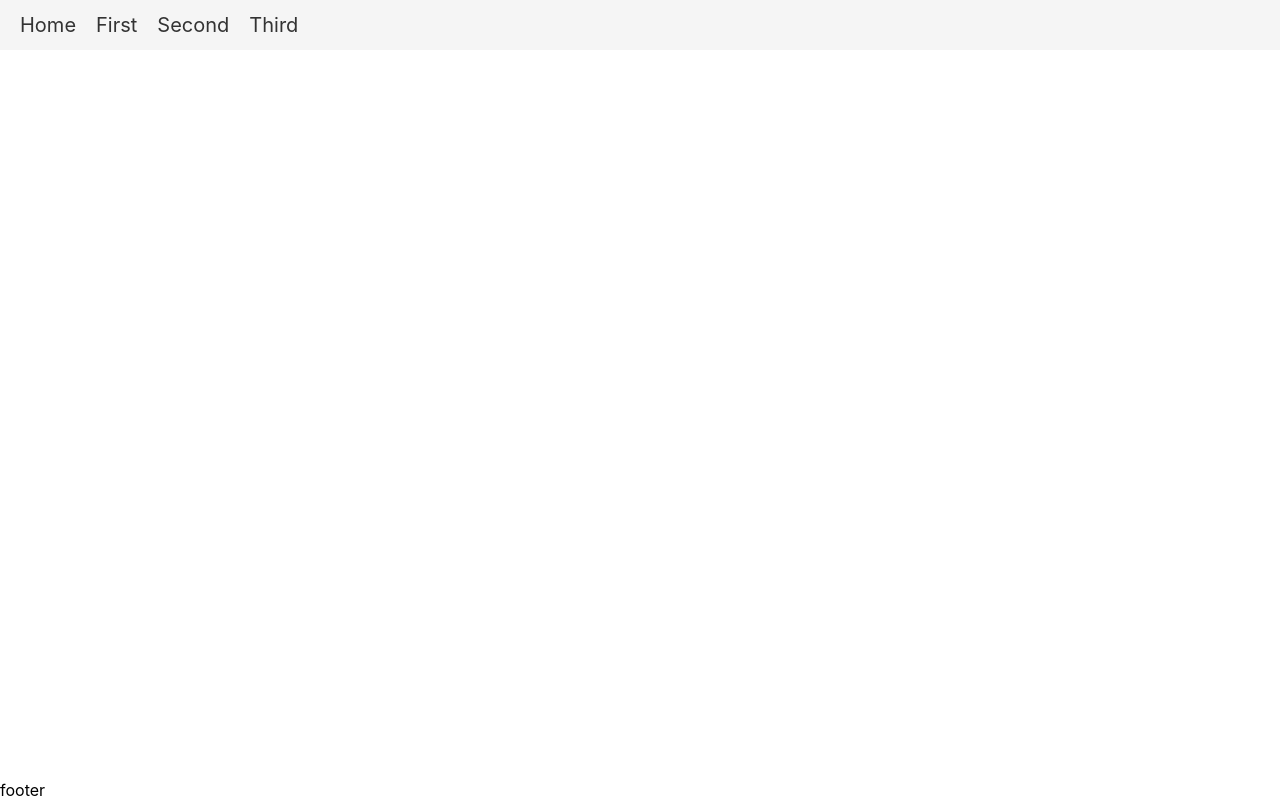
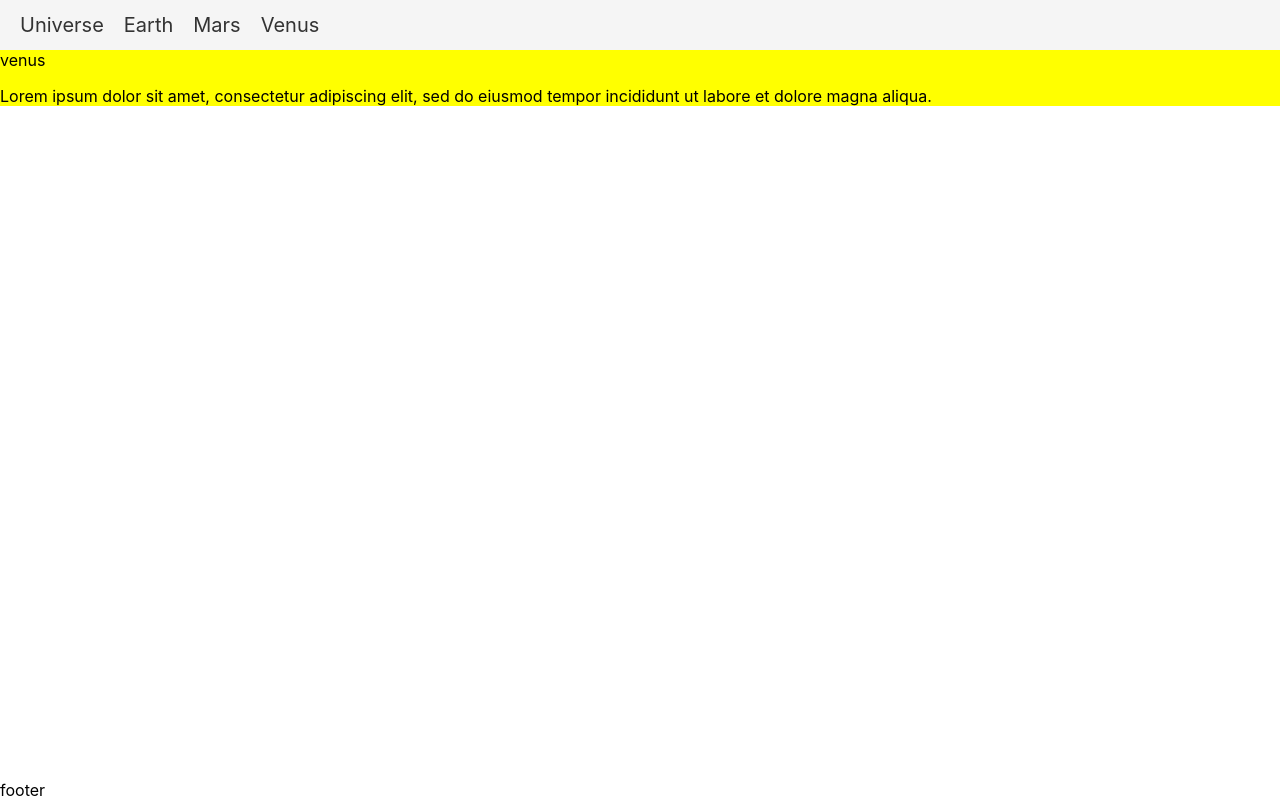
Before and after one commit to osj2507/whk-universe, a React (Create React App) app: page /planet/venus in a window 1280 px wide. Built offline with nearby package versions, Linux system fonts and the light colour scheme.

Commit message:
exchanging page files for planet file

```diff
--- a/src/components/Header.css
+++ b/src/components/Header.css
@@ -3,6 +3,8 @@
   display: flex;
   align-items: center;
   background-color: #f5f5f5;
+  position: sticky;
+  top: 0;
 }
 
 .navigation-wrapper ul {
--- a/src/components/Header.js
+++ b/src/components/Header.js
@@ -8,16 +8,16 @@ function Header() {
     <nav className="navigation-wrapper">
       <ul>
         <li>
-          <Link to="/">Home</Link>
+          <Link to="/">Universe</Link>
         </li>
         <li>
-          <Link to="/first">First</Link>
+          <Link to="/planet/earth">Earth</Link>
         </li>
         <li>
-          <Link to="/second">Second</Link>
+          <Link to="/planet/mars">Mars</Link>
         </li>
         <li>
-          <Link to="/third">Third</Link>
+          <Link to="/planet/venus">Venus</Link>
         </li>
       </ul>
     </nav>
--- a/src/components/Main.js
+++ b/src/components/Main.js
@@ -3,9 +3,7 @@ import { Switch, Route, withRouter } from "react-router-dom";
 import { TransitionGroup, CSSTransition } from "react-transition-group";
 
 import Home from "../pages/Home";
-import First from "../pages/First";
-import Second from "../pages/Second";
-import Third from "../pages/Third";
+import Planet from "../pages/Planet";
 
 import "./Main.css";
 
@@ -20,9 +18,9 @@ function Container({ location }) {
           <section className="route-section">
             <Switch location={location}>
               <Route exact path="/" component={Home} />
-              <Route path="/first" component={First} />
-              <Route path="/second" component={Second} />
-              <Route path="/third" component={Third} />
+              <Route exact path="/planet/earth" component={Planet} />
+              <Route exact path="/planet/mars" component={Planet} />
+              <Route exact path="/planet/venus" component={Planet} />
             </Switch>
           </section>
         </CSSTransition>
--- a/src/pages/First.js
+++ /dev/null
@@ -1,16 +0,0 @@
-import React from "react";
-
-import './First.css';
-
-function First() {
-  return (
-    <>
-      <div className="title">First</div>
-      <section>
-        <p>First First First<br />Lorem ipsum dolor sit amet, consectetur adipiscing elit, sed do eiusmod tempor incididunt ut labore et dolore magna aliqua.</p>
-      </section>
-    </>
-  );
-}
-
-export default First;
--- /dev/null
+++ b/src/pages/Planet.css
@@ -0,0 +1,11 @@
+.section-planet--earth {
+	background-color: blue;
+}
+
+.section-planet--mars {
+	background-color: red;
+}
+
+.section-planet--venus {
+	background-color: yellow;
+}
--- /dev/null
+++ b/src/pages/Planet.js
@@ -0,0 +1,18 @@
+import React from "react";
+
+import './Planet.css';
+
+function Planet(req) {
+  const planetName = req.location.pathname.replace('/planet/', '');
+
+  return (
+    <section className={`section-planet section-planet--${planetName}`}>
+      <div className="title">{ planetName }</div>
+      <div>
+        <p>Lorem ipsum dolor sit amet, consectetur adipiscing elit, sed do eiusmod tempor incididunt ut labore et dolore magna aliqua.</p>
+      </div>
+    </section>
+  );
+}
+
+export default Planet;
--- a/src/pages/Second.js
+++ /dev/null
@@ -1,16 +0,0 @@
-import React from "react";
-
-import './Second.css';
-
-function Second() {
-  return (
-    <>
-      <div className="title">Second</div>
-      <section>
-        <p>Second second second<br />Lorem ipsum dolor sit amet, consectetur adipiscing elit, sed do eiusmod tempor incididunt ut labore et dolore magna aliqua.</p>
-      </section>
-    </>
-  );
-}
-
-export default Second;
--- a/src/pages/Third.js
+++ /dev/null
@@ -1,16 +0,0 @@
-import React from "react";
-
-import './Third.css';
-
-function Third() {
-  return (
-    <>
-      <div className="title">Third</div>
-      <section>
-        <p>Third third third<br />Lorem ipsum dolor sit amet, consectetur adipiscing elit, sed do eiusmod tempor incididunt ut labore et dolore magna aliqua.</p>
-      </section>
-    </>
-  );
-}
-
-export default Third;
```
Also changed, not shown: src/pages/First.css (deleted), src/pages/Second.css (deleted), src/pages/Third.css (deleted).
